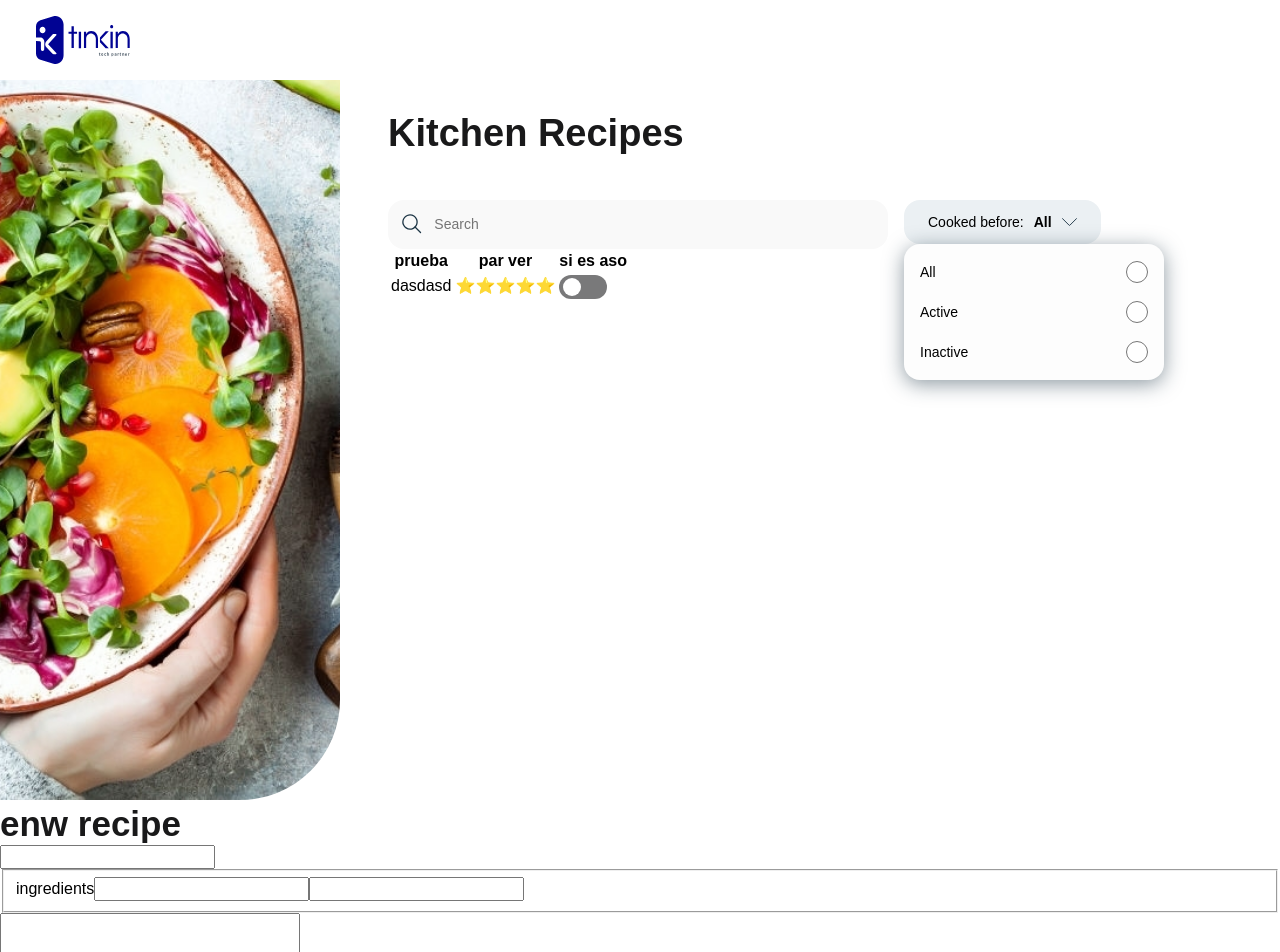
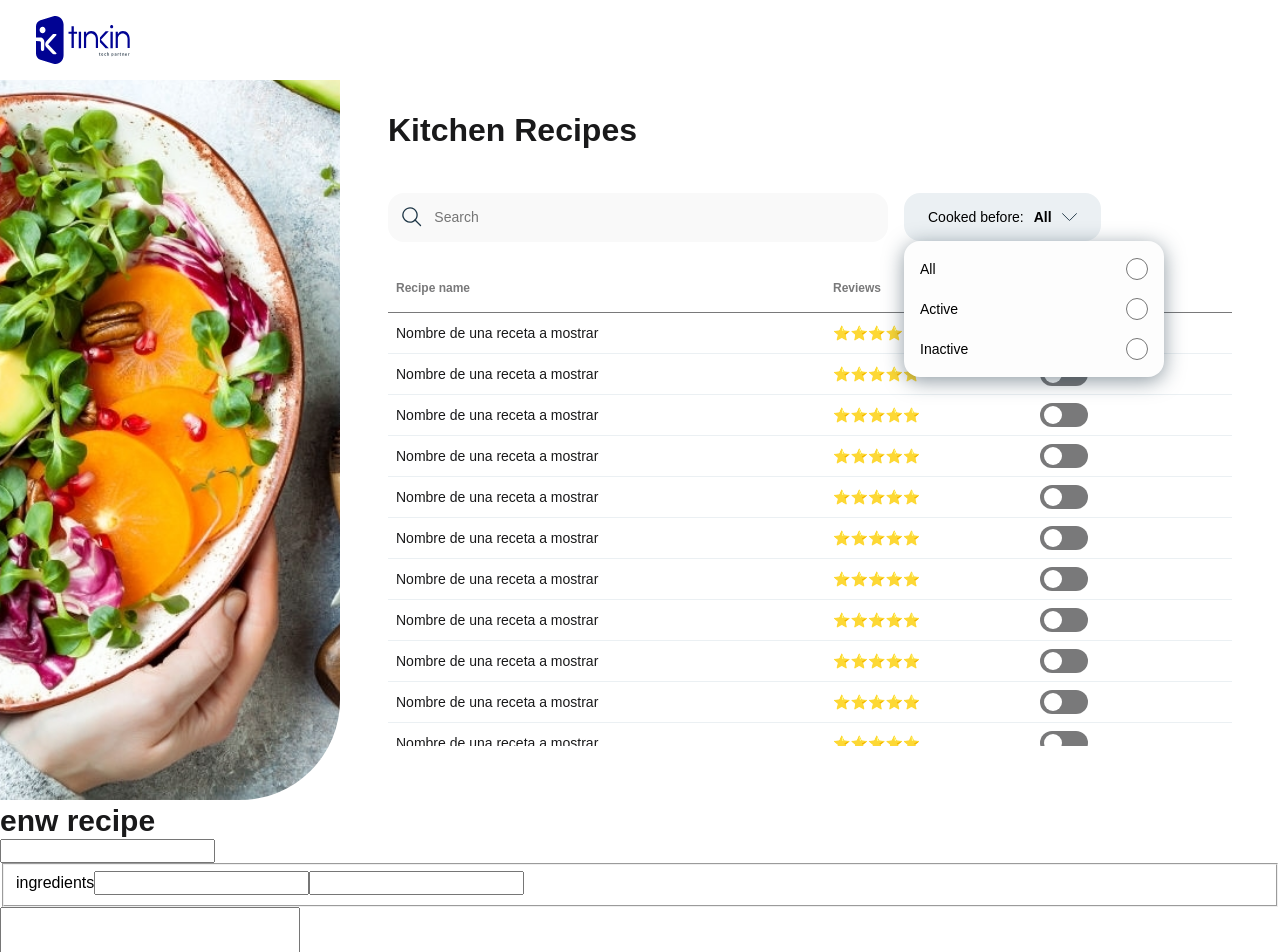
Before and after one commit to lpzDeimar/Recipes, a React (Vite) app: page / in a window 1280 px wide. Shown: the top 952 px of the page. Built offline with nearby package versions, Linux system fonts and the light colour scheme; a web font is replaced by a local one.

Commit message:
[add] styles of table

```diff
--- /dev/null
+++ b/src/components/Table.jsx
@@ -0,0 +1,140 @@
+import { Togglebtn } from './Togglebtn';
+
+export const Table = () => {
+	return (
+		<div className='table'>
+			<table>
+				<thead>
+					<tr>
+						<th>Recipe name</th>
+						<th>Reviews</th>
+						<th>Cooked before</th>
+					</tr>
+				</thead>
+
+				<tbody>
+					<tr>
+						<td>Nombre de una receta a mostrar</td>
+						<td>⭐⭐⭐⭐⭐</td>
+						<td>
+							<Togglebtn></Togglebtn>
+						</td>
+					</tr>
+
+					<tr>
+						<td>Nombre de una receta a mostrar</td>
+						<td>⭐⭐⭐⭐⭐</td>
+						<td>
+							<Togglebtn></Togglebtn>
+						</td>
+					</tr>
+					<tr>
+						<td>Nombre de una receta a mostrar</td>
+						<td>⭐⭐⭐⭐⭐</td>
+						<td>
+							<Togglebtn></Togglebtn>
+						</td>
+					</tr>
+					<tr>
+						<td>Nombre de una receta a mostrar</td>
+						<td>⭐⭐⭐⭐⭐</td>
+						<td>
+							<Togglebtn></Togglebtn>
+						</td>
+					</tr>
+					<tr>
+						<td>Nombre de una receta a mostrar</td>
+						<td>⭐⭐⭐⭐⭐</td>
+						<td>
+							<Togglebtn></Togglebtn>
+						</td>
+					</tr>
+					<tr>
+						<td>Nombre de una receta a mostrar</td>
+						<td>⭐⭐⭐⭐⭐</td>
+						<td>
+							<Togglebtn></Togglebtn>
+						</td>
+					</tr>
+					<tr>
+						<td>Nombre de una receta a mostrar</td>
+						<td>⭐⭐⭐⭐⭐</td>
+						<td>
+							<Togglebtn></Togglebtn>
+						</td>
+					</tr>
+					<tr>
+						<td>Nombre de una receta a mostrar</td>
+						<td>⭐⭐⭐⭐⭐</td>
+						<td>
+							<Togglebtn></Togglebtn>
+						</td>
+					</tr>
+					<tr>
+						<td>Nombre de una receta a mostrar</td>
+						<td>⭐⭐⭐⭐⭐</td>
+						<td>
+							<Togglebtn></Togglebtn>
+						</td>
+					</tr>
+					<tr>
+						<td>Nombre de una receta a mostrar</td>
+						<td>⭐⭐⭐⭐⭐</td>
+						<td>
+							<Togglebtn></Togglebtn>
+						</td>
+					</tr>
+					<tr>
+						<td>Nombre de una receta a mostrar</td>
+						<td>⭐⭐⭐⭐⭐</td>
+						<td>
+							<Togglebtn></Togglebtn>
+						</td>
+					</tr>
+					<tr>
+						<td>Nombre de una receta a mostrar</td>
+						<td>⭐⭐⭐⭐⭐</td>
+						<td>
+							<Togglebtn></Togglebtn>
+						</td>
+					</tr>
+					<tr>
+						<td>Nombre de una receta a mostrar</td>
+						<td>⭐⭐⭐⭐⭐</td>
+						<td>
+							<Togglebtn></Togglebtn>
+						</td>
+					</tr>
+					<tr>
+						<td>Nombre de una receta a mostrar</td>
+						<td>⭐⭐⭐⭐⭐</td>
+						<td>
+							<Togglebtn></Togglebtn>
+						</td>
+					</tr>
+					<tr>
+						<td>Nombre de una receta a mostrar</td>
+						<td>⭐⭐⭐⭐⭐</td>
+						<td>
+							<Togglebtn></Togglebtn>
+						</td>
+					</tr>
+					<tr>
+						<td>Nombre de una receta a mostrar</td>
+						<td>⭐⭐⭐⭐⭐</td>
+						<td>
+							<Togglebtn></Togglebtn>
+						</td>
+					</tr>
+					<tr>
+						<td>Nombre de una receta a mostrar</td>
+						<td>⭐⭐⭐⭐⭐</td>
+						<td>
+							<Togglebtn></Togglebtn>
+						</td>
+					</tr>
+				</tbody>
+			</table>
+		</div>
+	);
+};
--- a/src/layouts/MainContent.jsx
+++ b/src/layouts/MainContent.jsx
@@ -1,7 +1,7 @@
 import { FilterSearch } from '../components/FilterSearch';
 import { InputSearch } from '../components/InputSearch';
 import { InputSelect } from '../components/InputSelect';
-import { Togglebtn } from '../components/Togglebtn';
+import { Table } from '../components/Table';
 
 export const MainContent = () => {
 	return (
@@ -15,25 +15,7 @@ export const MainContent = () => {
 					</FilterSearch>
 				</div>
 
-				<table>
-					<thead>
-						<tr>
-							<th>prueba</th>
-							<th>par ver </th>
-							<th>si es aso</th>
-						</tr>
-					</thead>
-
-					<tbody>
-						<tr>
-							<td>dasdasd</td>
-							<td>⭐⭐⭐⭐⭐</td>
-							<td>
-								<Togglebtn></Togglebtn>
-							</td>
-						</tr>
-					</tbody>
-				</table>
+				<Table></Table>
 			</section>
 		</main>
 	);
--- a/src/sass/app.scss
+++ b/src/sass/app.scss
@@ -15,3 +15,4 @@
 @import 'components/inputSearch';
 @import 'components/inputSelect';
 @import 'components/filterSearch';
+@import 'components/table';
--- a/src/sass/base/_globales.scss
+++ b/src/sass/base/_globales.scss
@@ -20,7 +20,7 @@ html {
 	box-sizing: inherit;
 }
 *::selection {
-	background-color: $primario;
+	background-color: $secundario;
 	color: $blanco;
 }
 body {
@@ -35,7 +35,7 @@ body {
 }
 p {
 	font-size: 1.8rem;
-	color: $gris;
+	color: $primario;
 }
 .contenedor {
 	max-width: 120rem;
@@ -56,13 +56,13 @@ h3 {
 	color: $primario;
 }
 h1 {
-	font-size: 3.8rem;
+	font-size: 3.2rem;
 }
 h2 {
-	font-size: 3.5rem;
+	font-size: 3rem;
 }
 h3 {
-	font-size: 3rem;
+	font-size: 2.8rem;
 }
 ul {
 	list-style: none;
--- a/src/sass/base/_variables.scss
+++ b/src/sass/base/_variables.scss
@@ -8,6 +8,7 @@ $blanco4: #ebf0f3;
 $primario: #19191a;
 $primario2: #2a3f77;
 $secundario: #3c6c8d;
+$secundario2: #b1c4d1;
 $blancoTrans: #fafafac9;
 $negro: #000000;
 $gris: #3b3b3b;
--- a/src/sass/components/_inputSelect.scss
+++ b/src/sass/components/_inputSelect.scss
@@ -5,7 +5,7 @@
 		column-gap: 1rem;
 		background-color: $blanco4;
 		border: none;
-		padding: 1.4rem 2.4rem;
+		padding: 1.6rem 2.4rem;
 		border-radius: 1.6rem;
 		font-size: 1.4rem;
 		span {
@@ -25,7 +25,7 @@
 		background-color: $blanco3;
 		padding: 1.6rem;
 		width: 26rem;
-		z-index: 1;
+		z-index: 5;
 		border-radius: 1.6rem;
 		box-shadow: 0px 4px 20px rgba(30, 54, 70, 0.5);
 		display: flex;
--- /dev/null
+++ b/src/sass/components/_table.scss
@@ -0,0 +1,40 @@
+.table {
+	margin-top: 2.4rem;
+	max-height: 60vh;
+	overflow-y: auto;
+	table {
+		width: 100%;
+		border-collapse: collapse;
+
+		thead {
+			th {
+				z-index: 1;
+				position: sticky;
+				top: 0;
+				background-color: $blanco;
+				font-size: 1.2rem;
+				font-weight: 600;
+				color: $inactive;
+				text-align: left;
+				padding: 1.6rem 0.8rem;
+			}
+			tr {
+				border-bottom: 0.1rem solid $inactive;
+			}
+		}
+
+		tbody {
+			td {
+				color: $primario;
+				font-size: 1.4rem;
+				padding: 0.8rem;
+				border-bottom: 0.1rem solid $blanco4;
+			}
+		}
+	}
+
+	/* width od scroll*/
+	&::-webkit-scrollbar {
+		display: none;
+	}
+}
```
